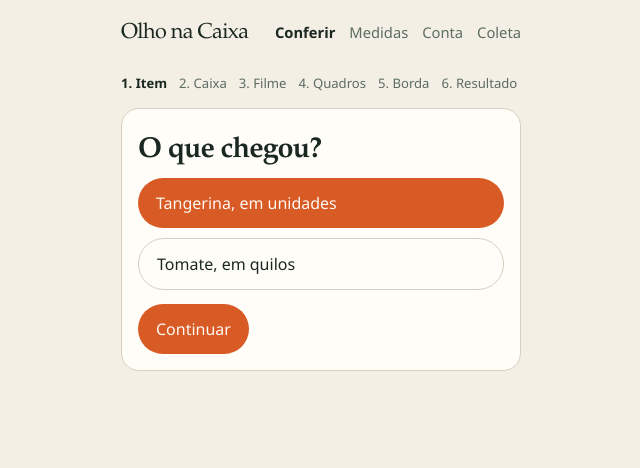
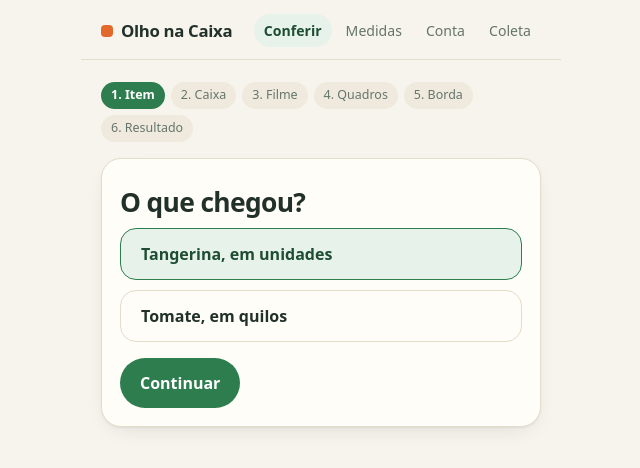
Before and after one commit to LIAO-Liga-Academica-de-IA-e-Otimizacao/olho-na-caixa, a Next.js app in the folder app/: page / in a window 1280 px wide. Shown: the top 468 px of the page, without its empty margins (319-959 px from the left). Built offline with nearby package versions, Linux system fonts and the light colour scheme.

Commit message:
style(app): refresh the visual theme
Green primary with a tangerine accent, pill step indicators, card
pickers for crates and items, a registry list on Medidas, and
softer cards, inputs, and result panels.

```diff
--- a/app/app/globals.css
+++ b/app/app/globals.css
@@ -1,14 +1,16 @@
 :root {
-  --paper: #f3efe4;
-  --ink: #1b2822;
-  --muted: #5c6b63;
-  --line: #d7d0c2;
-  --accent: #d85a24;
-  --accent-ink: #fff8f3;
-  --tomato: #8d2e2a;
-  --ok: #1f6b45;
-  --warn: #8a5a12;
-  --card: #fffdf8;
+  --paper: #f6f4ec;
+  --card: #fffdf7;
+  --ink: #22302a;
+  --muted: #66756c;
+  --line: #e2dccb;
+  --green: #2e7d4f;
+  --green-deep: #1e4d33;
+  --green-tint: #e7f2ea;
+  --orange: #e2692b;
+  --orange-ink: #fff7f0;
+  --warn: #96600f;
+  --shadow: 0 1px 2px rgb(34 48 42 / 0.06), 0 8px 24px -12px rgb(34 48 42 / 0.18);
 }
 
 * {
@@ -21,11 +23,12 @@ body {
   padding: 0;
   background: var(--paper);
   color: var(--ink);
-  font-family: "Segoe UI", "Helvetica Neue", sans-serif;
+  font-family: system-ui, -apple-system, "Segoe UI", Roboto, sans-serif;
+  line-height: 1.5;
 }
 
 a {
-  color: inherit;
+  color: var(--green-deep);
 }
 
 button,
@@ -41,95 +44,292 @@ input {
 
 .topbar {
   display: flex;
+  align-items: center;
   justify-content: space-between;
-  align-items: baseline;
-  gap: 16px;
-  padding: 20px 20px 8px;
-  max-width: 440px;
+  gap: 12px;
+  max-width: 480px;
   width: 100%;
   margin: 0 auto;
+  padding: 14px 20px 12px;
+  border-bottom: 1px solid var(--line);
+  background: var(--paper);
 }
 
 .brand {
-  font-family: Palatino, "Palatino Linotype", Georgia, serif;
-  font-size: 1.35rem;
-  letter-spacing: -0.03em;
+  display: flex;
+  align-items: center;
+  gap: 8px;
+  font-weight: 750;
+  font-size: 1.05rem;
+  letter-spacing: -0.02em;
   text-decoration: none;
+  color: var(--ink);
+  white-space: nowrap;
+}
+
+.brand::before {
+  content: "";
+  width: 12px;
+  height: 12px;
+  border-radius: 4px;
+  background: var(--orange);
+  flex: none;
 }
 
 .nav {
   display: flex;
   flex-wrap: wrap;
   justify-content: flex-end;
-  gap: 14px;
-  font-size: 0.92rem;
+  gap: 4px;
+  font-size: 0.88rem;
 }
 
 .nav a {
   text-decoration: none;
   color: var(--muted);
+  padding: 6px 10px;
+  border-radius: 999px;
 }
 
 .nav a[aria-current="page"] {
-  color: var(--ink);
+  color: var(--green-deep);
+  background: var(--green-tint);
   font-weight: 650;
 }
 
 main {
-  width: min(440px, 100%);
+  width: min(480px, 100%);
   margin: 0 auto;
-  padding: 12px 20px 40px;
+  padding: 16px 20px 48px;
   flex: 1;
 }
 
-h1,
-h2 {
-  font-family: Palatino, "Palatino Linotype", Georgia, serif;
-  font-weight: 600;
-  letter-spacing: -0.03em;
-}
-
 h1 {
-  font-size: 1.8rem;
-  margin: 8px 0 8px;
+  font-size: 1.65rem;
+  letter-spacing: -0.025em;
+  line-height: 1.2;
+  margin: 10px 0 6px;
 }
 
 h2 {
-  font-size: 1.25rem;
-  margin: 0;
+  font-size: 1.1rem;
+  letter-spacing: -0.01em;
+  margin: 0 0 4px;
+}
+
+.lede {
+  color: var(--muted);
+  margin: 0 0 4px;
+}
+
+.note {
+  color: var(--muted);
+  font-size: 0.9rem;
+  line-height: 1.5;
 }
 
 .field-list {
   margin: 12px 0 0;
   padding-left: 1.2rem;
-  line-height: 1.45;
+  line-height: 1.55;
 }
 
 .field-list li {
   margin-top: 8px;
 }
 
-.lede,
-.note {
-  color: var(--muted);
-  line-height: 1.45;
-}
-
 .card {
   background: var(--card);
   border: 1px solid var(--line);
-  border-radius: 18px;
-  padding: 16px;
+  border-radius: 20px;
+  box-shadow: var(--shadow);
+  padding: 18px;
   margin-top: 16px;
-  position: relative;
+}
+
+.steps {
+  display: flex;
+  flex-wrap: wrap;
+  gap: 6px;
+  margin: 6px 0 0;
+  font-size: 0.78rem;
+}
+
+.step {
+  color: var(--muted);
+  background: #efeadd;
+  border-radius: 999px;
+  padding: 4px 10px;
+}
+
+.step.is-current {
+  color: #fff;
+  background: var(--green);
+  font-weight: 650;
+}
+
+.step.is-done {
+  color: var(--green-deep);
+  background: var(--green-tint);
+}
+
+.actions {
+  display: flex;
+  flex-wrap: wrap;
+  gap: 10px;
+  margin-top: 16px;
+}
+
+button {
+  border: 0;
+  border-radius: 999px;
+  padding: 13px 20px;
+  background: var(--green);
+  color: #fff;
+  font-weight: 600;
+  cursor: pointer;
+  transition: transform 80ms ease-out, background 120ms;
+}
+
+button:hover:not(:disabled) {
+  background: var(--green-deep);
+}
+
+button:active:not(:disabled) {
+  transform: scale(0.98);
+}
+
+button.secondary {
+  background: transparent;
+  color: var(--ink);
+  border: 1.5px solid var(--line);
+  font-weight: 550;
+}
+
+button.secondary:hover:not(:disabled) {
+  background: #f1ecdd;
+}
+
+button:disabled {
+  opacity: 0.45;
+  cursor: not-allowed;
+}
+
+.link-button {
+  display: inline-block;
+  text-decoration: none;
+  border-radius: 999px;
+  padding: 12px 20px;
+  background: transparent;
+  color: var(--ink);
+  border: 1.5px solid var(--line);
+  font-weight: 550;
+}
+
+button.choice {
+  display: block;
+  width: 100%;
+  margin-top: 10px;
+  text-align: left;
+  background: var(--card);
+  color: var(--ink);
+  border: 1.5px solid var(--line);
+  border-radius: 16px;
+  font-weight: 550;
+}
+
+button.choice:hover:not(:disabled) {
+  background: var(--green-tint);
+}
+
+button.choice:not(.secondary) {
+  border-color: var(--green);
+  background: var(--green-tint);
+  color: var(--green-deep);
+}
+
+label {
+  display: block;
+  margin-top: 14px;
+  font-size: 0.9rem;
+  font-weight: 550;
+}
+
+input {
+  width: 100%;
+  margin-top: 6px;
+  padding: 12px 14px;
+  border-radius: 12px;
+  border: 1.5px solid var(--line);
+  background: #fff;
+  color: var(--ink);
+  font-size: 16px;
+  font-weight: 400;
+}
+
+input:focus {
+  border-color: var(--green);
+  outline: none;
+}
+
+button:focus-visible,
+input:focus-visible,
+a:focus-visible {
+  outline: 3px solid var(--orange);
+  outline-offset: 2px;
+}
+
+.crate-list {
+  list-style: none;
+  margin: 14px 0 0;
+  padding: 0;
+  display: grid;
+  gap: 10px;
+}
+
+.crate-row {
+  background: var(--card);
+  border: 1.5px solid var(--line);
+  border-radius: 16px;
+  box-shadow: var(--shadow);
+  padding: 12px 14px;
+}
+
+.crate-row.is-on {
+  border-color: var(--green);
+}
+
+.crate-row .actions {
+  margin-top: 10px;
+}
+
+.crate-row .actions button {
+  padding: 9px 14px;
+  font-size: 0.85rem;
+}
+
+.badge {
+  display: inline-block;
+  font-size: 0.75rem;
+  font-weight: 700;
+  color: var(--green-deep);
+  background: var(--green-tint);
+  border-radius: 999px;
+  padding: 2px 9px;
+  margin-left: 6px;
 }
 
 .preview {
   width: 100%;
   aspect-ratio: 3 / 4;
-  background: #1b2822;
-  border-radius: 14px;
+  background: var(--green-deep);
+  border-radius: 16px;
   object-fit: cover;
+}
+
+.preview-wide {
+  aspect-ratio: 4 / 3;
+  object-fit: contain;
 }
 
 .capture-canvas {
@@ -139,99 +339,42 @@ h2 {
   pointer-events: none;
 }
 
-.actions {
-  display: flex;
-  gap: 10px;
-  margin-top: 14px;
-}
-
-button {
-  border: 0;
-  border-radius: 999px;
-  padding: 14px 18px;
-  background: var(--accent);
-  color: var(--accent-ink);
-  cursor: pointer;
-}
-
-button.secondary {
-  background: transparent;
-  color: var(--ink);
-  border: 1px solid var(--line);
-}
-
-button:disabled {
-  opacity: 0.45;
-  cursor: not-allowed;
-}
-
-label {
-  display: block;
-  margin-top: 12px;
-  font-size: 0.92rem;
-}
-
-input {
-  width: 100%;
-  margin-top: 6px;
-  padding: 12px 14px;
-  border-radius: 12px;
-  border: 1px solid var(--line);
-  background: #fff;
-  color: var(--ink);
-}
-
 .result {
   display: flex;
   justify-content: space-between;
+  align-items: baseline;
   gap: 12px;
-  padding: 12px 0;
-  border-top: 1px solid var(--line);
+  padding: 16px 18px;
+  margin-top: 12px;
+  border-radius: 16px;
+  background: var(--green-deep);
+  color: #f2f7f3;
 }
 
 .result strong {
-  font-size: 1.35rem;
+  font-size: 1.55rem;
+  letter-spacing: -0.02em;
+  white-space: nowrap;
 }
 
 .flag {
   color: var(--warn);
-  line-height: 1.4;
+  background: #faf3e3;
+  border: 1px solid #e8d9b8;
+  border-radius: 12px;
+  padding: 10px 12px;
+  line-height: 1.45;
+  font-size: 0.92rem;
 }
 
 .ok {
-  color: var(--ok);
-}
-
-.steps {
-  display: flex;
-  flex-wrap: wrap;
-  gap: 8px 12px;
-  margin: 8px 0 0;
-  color: var(--muted);
-  font-size: 0.82rem;
-}
-
-.step.is-current {
-  color: var(--ink);
-  font-weight: 650;
-}
-
-button.choice {
-  display: block;
-  width: 100%;
-  margin-top: 10px;
-  text-align: left;
-}
-
-.preview-wide {
-  aspect-ratio: 4 / 3;
-  object-fit: contain;
-  background: #1b2822;
+  color: var(--green-deep);
+  font-size: 0.92rem;
 }
 
 .shot-pick,
 .still-pick {
-  margin-top: 12px;
+  margin-top: 14px;
 }
 
 .shot-pick > button,
@@ -244,9 +387,68 @@ button.choice {
 .shot-pick img {
   display: block;
   width: 100%;
+  border-radius: 16px;
+  border: 3px solid var(--green);
+}
+
+.still-frame {
+  position: relative;
   margin-top: 8px;
-  border-radius: 14px;
-  border: 3px solid var(--ok);
+  border-radius: 16px;
+  overflow: hidden;
+  background: var(--green-deep);
+}
+
+.still-frame.is-empty {
+  aspect-ratio: 4 / 3;
+  border: 2px dashed var(--line);
+  background: transparent;
+}
+
+.guide-quad {
+  position: absolute;
+  inset: 0;
+  width: 100%;
+  height: 100%;
+  pointer-events: none;
+}
+
+.guide-quad polygon {
+  fill: rgb(226 105 43 / 0.14);
+  stroke: #fff;
+  stroke-width: 2;
+  stroke-dasharray: 7 5;
+  filter: drop-shadow(0 0 2px rgb(34 48 42 / 0.9));
+}
+
+.preset-row {
+  display: flex;
+  flex-wrap: wrap;
+  gap: 8px;
+  margin-top: 14px;
+}
+
+button.preset {
+  padding: 9px 14px;
+  font-size: 0.84rem;
+  background: transparent;
+  color: var(--ink);
+  border: 1.5px solid var(--line);
+  font-weight: 550;
+}
+
+button.preset:hover:not(:disabled) {
+  background: #f1ecdd;
+}
+
+button.preset.is-on {
+  background: var(--ink);
+  color: #fff;
+  border-color: var(--ink);
+}
+
+button.preset.is-on:hover:not(:disabled) {
+  background: var(--ink);
 }
 
 .shot-moment {
@@ -261,48 +463,42 @@ button.choice {
 .marker img {
   width: 100%;
   height: auto;
-  border-radius: 14px;
+  border-radius: 16px;
   cursor: crosshair;
+  display: block;
 }
 
 .dot {
   position: absolute;
-  width: 28px;
-  height: 28px;
-  margin-left: -14px;
-  margin-top: -14px;
+  width: 30px;
+  height: 30px;
+  margin-left: -15px;
+  margin-top: -15px;
   border-radius: 50%;
-  background: var(--accent);
-  color: var(--accent-ink);
+  background: var(--orange);
+  color: var(--orange-ink);
+  border: 2px solid #fff;
+  box-shadow: 0 1px 6px rgb(34 48 42 / 0.4);
   display: grid;
   place-items: center;
   font-size: 0.85rem;
+  font-weight: 700;
   pointer-events: none;
-}
-
-.mark-jump {
-  width: 100%;
-  margin-top: 8px;
-  padding: 10px 12px;
-  border-radius: 12px;
-  border: 1px solid var(--line);
-  background: #fff;
-  color: var(--ink);
-  font: inherit;
 }
 
 .fruit-box {
   position: absolute;
-  border: 2px solid #fff8f3;
-  box-shadow: 0 0 0 2px var(--accent);
+  border: 2px solid #fff;
+  box-shadow: 0 0 0 2px var(--orange);
+  border-radius: 4px;
   transform: translate(-50%, -50%);
   pointer-events: none;
 }
 
 .fruit-mark {
   position: absolute;
-  border: 2px solid #fff8f3;
-  box-shadow: 0 0 0 2px var(--accent);
+  border: 2px solid #fff;
+  box-shadow: 0 0 0 2px var(--orange);
   border-radius: 50%;
   transform: translate(-50%, -50%);
   aspect-ratio: 1;
```
